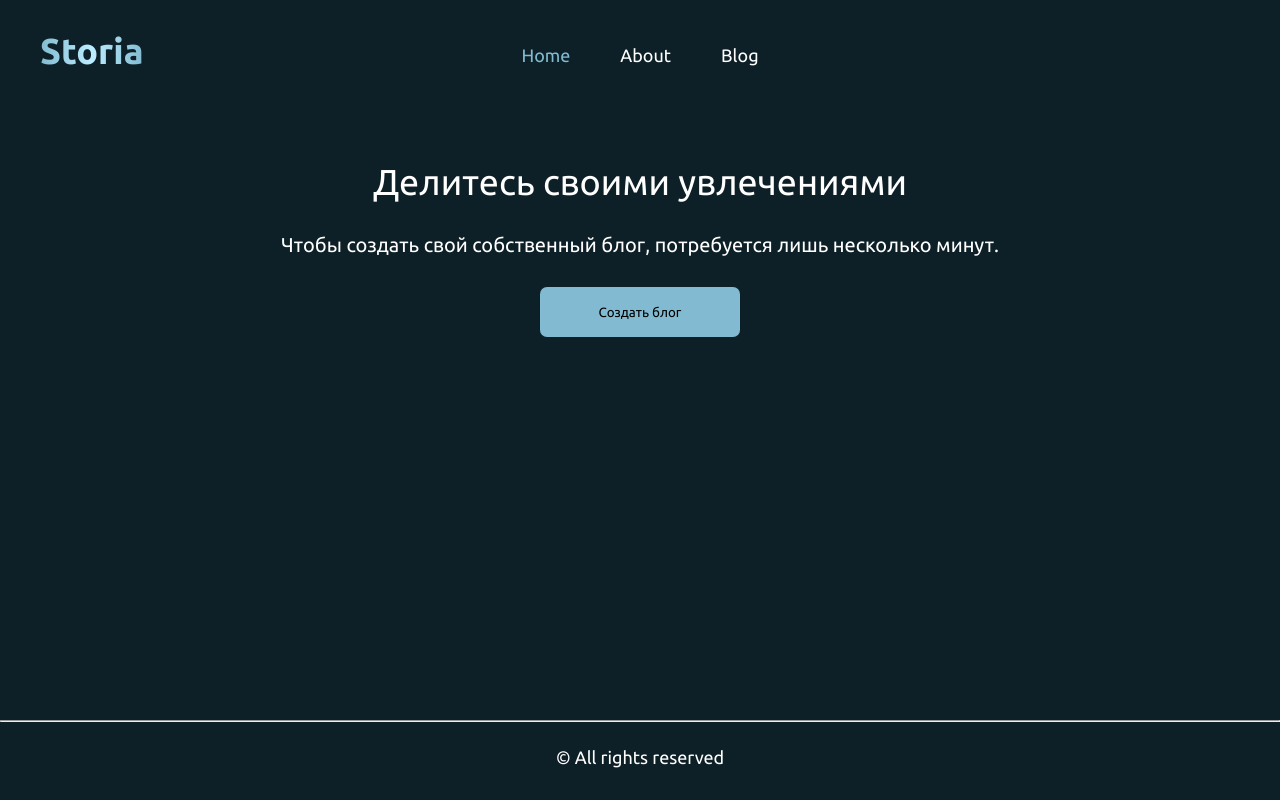
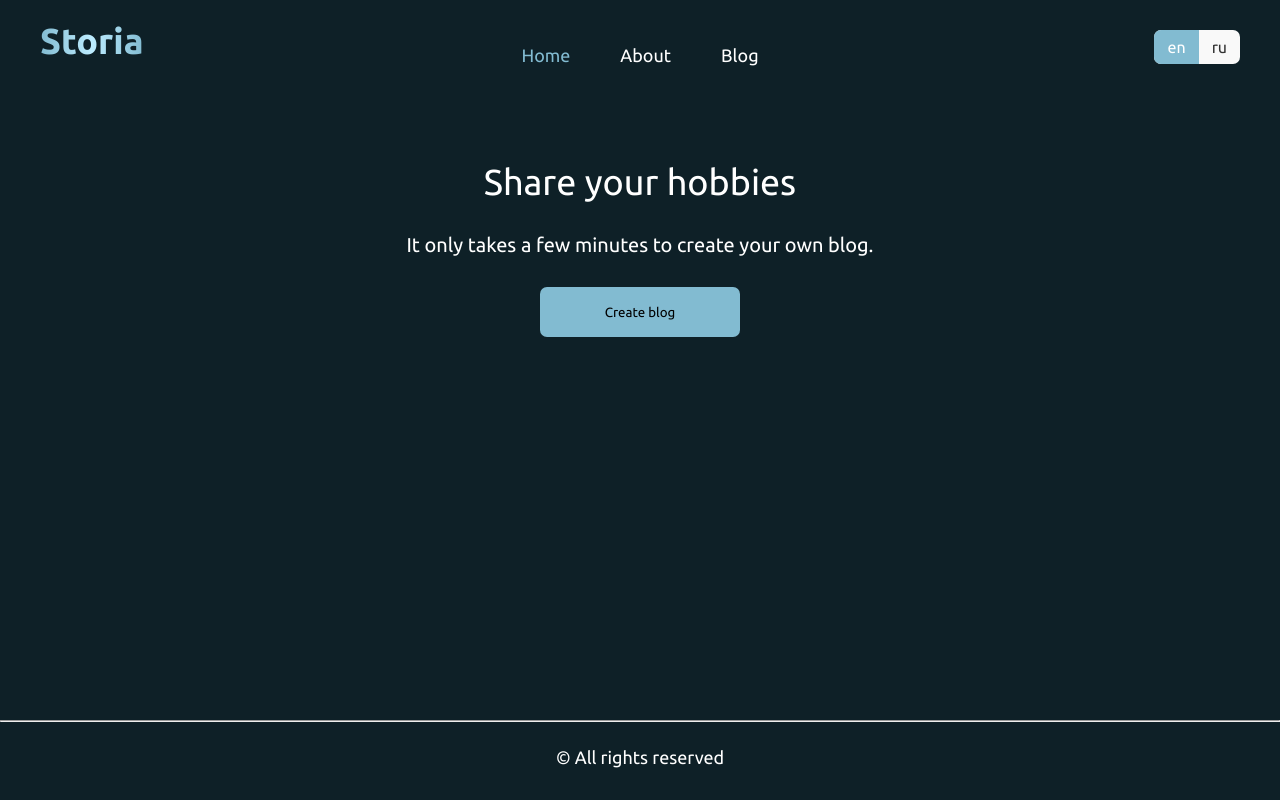
Before and after one commit to IDGayazov/blogapp, a React (Create React App) app: page / in a window 1280 px wide. Built offline with nearby package versions, Linux system fonts and the light colour scheme.

Commit message:
add localization

```diff
--- a/package.json
+++ b/package.json
@@ -10,10 +10,15 @@
     "@testing-library/jest-dom": "^6.6.3",
     "@testing-library/react": "^16.2.0",
     "@testing-library/user-event": "^13.5.0",
+    "i18next": "^24.2.2",
+    "i18next-browser-languagedetector": "^8.0.3",
+    "i18next-http-backend": "^3.0.2",
     "react": "^19.0.0",
     "react-dom": "^19.0.0",
+    "react-i18next": "^15.4.1",
     "react-router-dom": "^7.1.5",
     "react-scripts": "5.0.1",
+    "typescript": "^5.7.3",
     "web-vitals": "^2.1.4"
   },
   "scripts": {
--- /dev/null
+++ b/public/locales/en/translation.json
@@ -0,0 +1,9 @@
+{
+    "home": "Home",
+    "about": "About",
+    "blog": "Blog",
+    "footer": "All rights reserved",
+    "home_page_text_big": "Share your hobbies",
+    "home_page_text_small": "It only takes a few minutes to create your own blog.",
+    "home_page_button": "Create blog"
+}
--- a/src/components/Footer/index.tsx
+++ b/src/components/Footer/index.tsx
@@ -1,10 +1,13 @@
 import React from 'react';
 import { StyledFooter, StyledFooterText } from './index.style.ts';
+import { useTranslation } from 'react-i18next';
 
 const Footer = () => {
+    const {t} = useTranslation();
+
     return  <StyledFooter>
                 <hr/>
-                <StyledFooterText>&copy; All rights reserved</StyledFooterText>
+                <StyledFooterText>&copy; {t('footer')}</StyledFooterText>
             </StyledFooter>;
 }
 
--- a/src/components/Header/index.style.ts
+++ b/src/components/Header/index.style.ts
@@ -25,7 +25,7 @@ export const StyledHeader = styled.header`
 export const StyledLogo = styled.div`
     position: absolute;
     left: 40px;
-    top: 30px;
+    top: 20px;
 `;
 
 export const StyledLogoLink = styled(NavLink)`
--- a/src/components/Header/index.tsx
+++ b/src/components/Header/index.tsx
@@ -1,6 +1,7 @@
 import React from 'react';
 import NavBar from '../NavBar/index.tsx';
 import { StyledHeader, StyledLogo, StyledLogoLink } from './index.style.ts';
+import LanguageSwitcher from '../LanguageSwitcher/index.tsx';
 
 const Logo = () => {
     return (
@@ -17,6 +18,7 @@ const Header = () => {
         <StyledHeader>
             <Logo/>
             <NavBar/>
+            <LanguageSwitcher/>
         </StyledHeader>
     );
 }
--- a/src/components/HomePageText/index.tsx
+++ b/src/components/HomePageText/index.tsx
@@ -2,18 +2,21 @@ import React from 'react';
 import { StyledMain, StyledPageWrapper, StyledText, StyledTextLess } from './index.style.ts';
 
 import Button from '../Button/index.tsx';
+import { useTranslation } from 'react-i18next';
 
 const HomePageText = () => {
+    const {t} = useTranslation();
+
     return (
             <StyledPageWrapper>
                 <StyledMain>
                     <StyledText>
-                        Делитесь своими увлечениями
+                        {t('home_page_text_big')}
                     </StyledText>
                     <StyledTextLess>
-                        Чтобы создать свой собственный блог, потребуется лишь несколько минут.
+                        {t('home_page_text_small')}
                     </StyledTextLess>
-                    <Button name="Создать блог"/>
+                    <Button name={t('home_page_button')}/>
                 </StyledMain>
             </StyledPageWrapper>
     );
--- /dev/null
+++ b/src/components/LanguageSwitcher/index.css
@@ -0,0 +1,53 @@
+.language-switcher {
+  display: flex;
+  position: absolute;
+  right: 40px;
+  top: 30px;
+  border: none;
+  border-radius: 7px;
+  background-color: #f9f9f9;
+  width: fit-content;
+}
+
+.language-button-left {
+  border: none;
+  padding: 8px 13px;
+  border-radius: 7px 0 0 7px;
+  cursor: pointer;
+  background-color: transparent;
+  color: #333;
+  font-size: 16px;
+  transition: all 0.3s ease;
+}
+
+.language-button-right {
+  border: none;
+  padding: 8px 13px;
+  border-radius: 0 7px 7px 0;
+  cursor: pointer;
+  background-color: transparent;
+  color: #333;
+  font-size: 16px;
+  transition: all 0.3s ease;
+}
+
+
+.language-button-left.active {
+  background-color: #82bbd1;
+  color: white;
+}
+
+.language-button-right.active {
+  background-color: #82bbd1;
+  color: white;
+}
+
+.language-button-left:hover {
+  background-color: #4f5f65;
+  color: white;
+}
+
+.language-button-right:hover {
+  background-color: #4f5f65;
+  color: white;
+}
--- /dev/null
+++ b/src/components/LanguageSwitcher/index.tsx
@@ -0,0 +1,31 @@
+import React from 'react';
+import { useTranslation } from 'react-i18next';
+
+import './index.css';
+
+function LanguageSwitcher() {
+  const { i18n } = useTranslation();
+
+  const changeLanguage = (lng) => {
+    i18n.changeLanguage(lng);
+  };
+
+  return (
+    <div className="language-switcher">
+      <button
+        className={`language-button-left ${i18n.language === 'en' ? 'active' : ''}`}
+        onClick={() => changeLanguage('en')}
+      >
+        en
+      </button>
+      <button
+        className={`language-button-right ${i18n.language === 'ru' ? 'active' : ''}`}
+        onClick={() => changeLanguage('ru')}
+      >
+        ru
+      </button>
+    </div>
+  );
+}
+
+export default LanguageSwitcher;
--- a/src/components/NavBar/index.tsx
+++ b/src/components/NavBar/index.tsx
@@ -1,18 +1,21 @@
 import React from "react";
 import { StyledUl, StyledLi, StyledLink, StyledNav } from "./index.style.ts";
+import { useTranslation } from "react-i18next";
 
 const NavBar = () => {
+    const {t} = useTranslation();
+
     return (
         <StyledNav>
             <StyledUl>
                 <StyledLi>
-                    <StyledLink to="/">Home</StyledLink>
+                    <StyledLink to="/">{t('home')}</StyledLink>
                 </StyledLi>
                 <StyledLi>
-                    <StyledLink to="/about">About</StyledLink>
+                    <StyledLink to="/about">{t('about')}</StyledLink>
                 </StyledLi>
                 <StyledLi>
-                    <StyledLink to="/blog">Blog</StyledLink>
+                    <StyledLink to="/blog">{t('blog')}</StyledLink>
                 </StyledLi>
             </StyledUl>
         </StyledNav>
--- /dev/null
+++ b/src/i18n.js
@@ -0,0 +1,22 @@
+import i18n from 'i18next';
+import { initReactI18next } from 'react-i18next';
+import Backend from 'i18next-http-backend';
+import LanguageDetector from 'i18next-browser-languagedetector';
+
+i18n
+  .use(Backend) // для загрузки переводов из файлов
+  .use(LanguageDetector) // для автоматического определения языка
+  .use(initReactI18next) // инициализация react-i18next
+  .init({
+    fallbackLng: 'en', // язык по умолчанию
+    supportedLngs: ['en', 'ru'],
+    debug: true, // режим отладки (только для разработки)
+    interpolation: {
+      escapeValue: false, // экранирование не требуется для React
+    },
+    backend: {
+      loadPath: '/locales/{{lng}}/{{ns}}.json', // путь к файлам переводов
+    },
+  });
+
+export default i18n;
--- a/src/index.js
+++ b/src/index.js
@@ -1,6 +1,8 @@
 import React from 'react';
 import ReactDOM from 'react-dom/client';
 import App from './App';
+
+import './i18n';
 
 const root = ReactDOM.createRoot(document.getElementById('root'));
 root.render(
```
Also changed, not shown: public/locales/ru/translation.json (added, +9 -0 lines), 1 other file (tests, documents, lock files or other folders).
